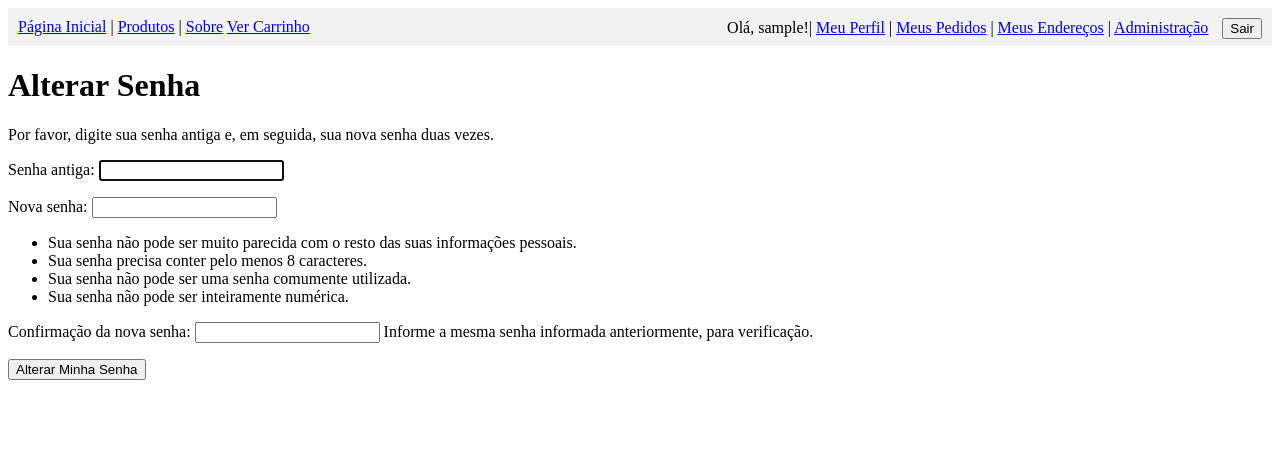
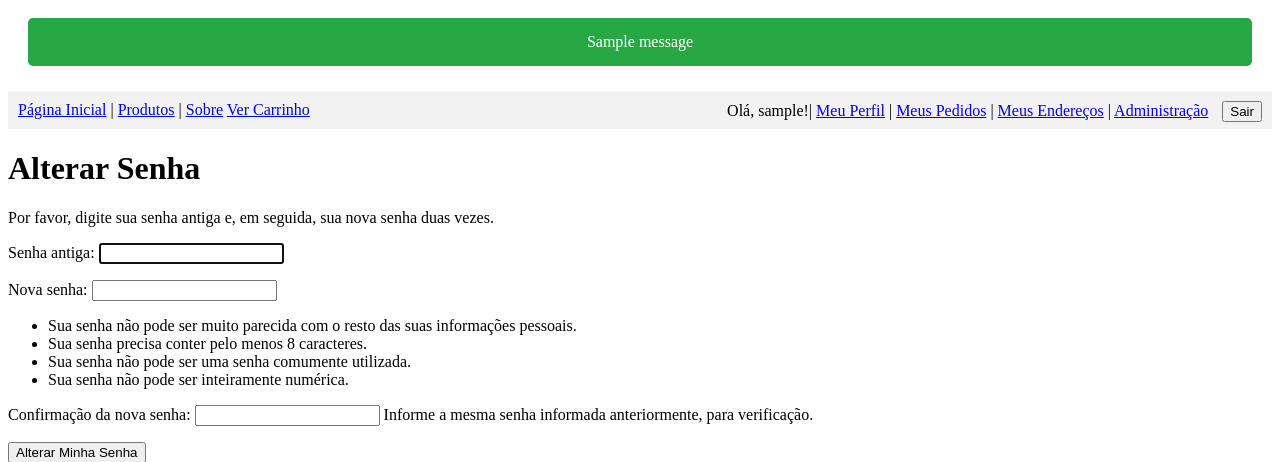
Before and after one commit to ibueno-dev/fluorita-django, a Django app: page /alterar-senha/ in a window 1280 px wide. Shown: the top 462 px of the page. Run offline with Django 5.2, Linux system fonts and the light colour scheme; a user stored in the database is signed in; tables that the repository leaves empty hold one stand-in row (values such as "Sample post"); one stand-in notice (Sample message) is shown.

Commit message:
Implemento as mensagens de feedback

```diff
--- a/templates/base.html
+++ b/templates/base.html
@@ -5,6 +5,21 @@
     <title>{% block title %}Fluorita{% endblock %}</title>
 </head>
 <body>
+    {% if messages %}
+        <div class="messages-container" style="padding: 10px 20px; text-align: center;">
+            {% for message in messages %}
+                {# A tag da mensagem (success, error, info) é usada para definir a cor de fundo #}
+                <div class="message {{ message.tags }}"
+                     style="padding: 15px; margin-bottom: 15px; border-radius: 5px; color: white;
+                            {% if message.tags == 'success' %}background-color: #28a745;
+                            {% elif message.tags == 'error' %}background-color: #dc3545;
+                            {% else %}background-color: #007bff;
+                            {% endif %}">
+                    {{ message }}
+                </div>
+            {% endfor %}
+        </div>
+    {% endif %}
     <header>
         <nav style="background-color: #f2f2f2; padding: 10px; margin-bottom: 20px;">
             <a href="{% url 'loja:home' %}">Página Inicial</a> |
```
